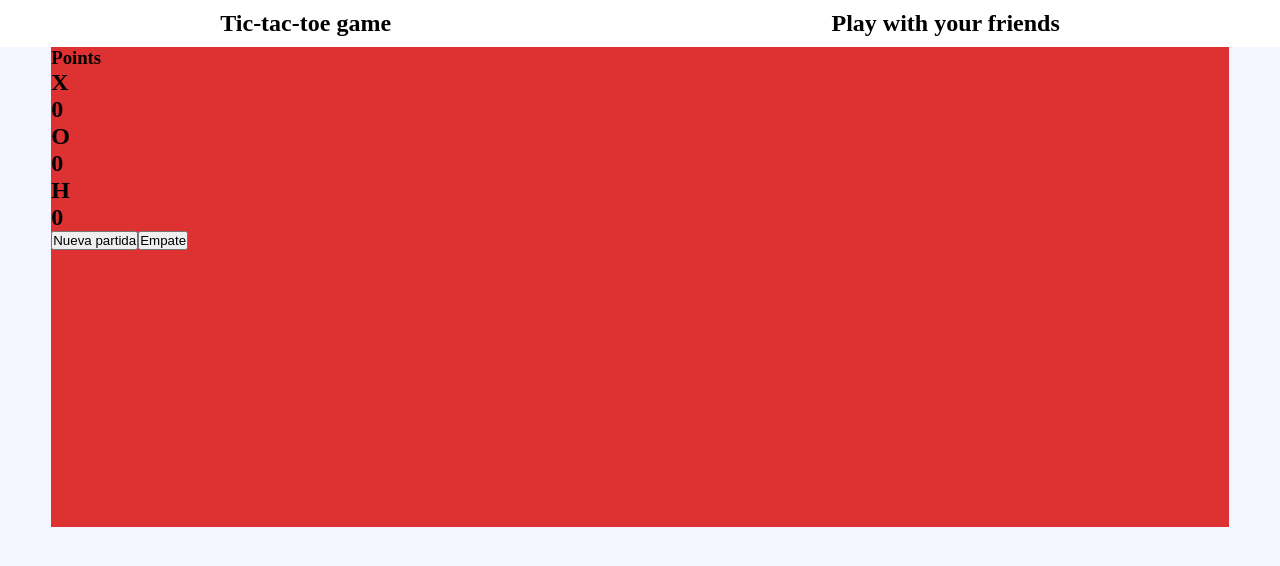
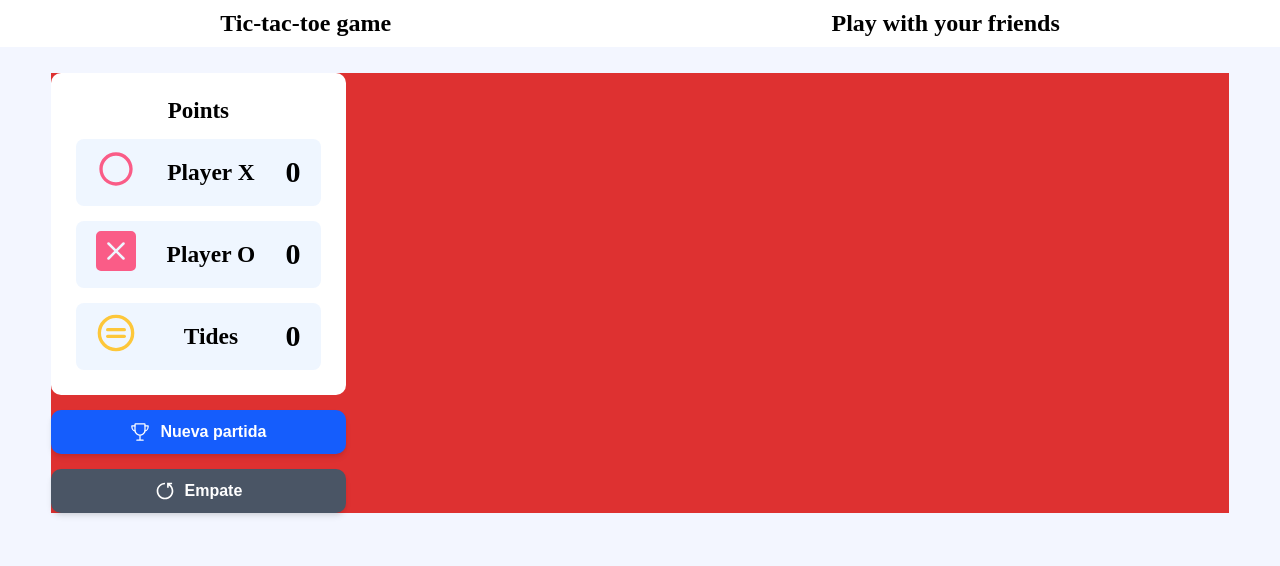
Before and after one commit to aenami/tic-tac-toe-app, a React app: page / in a window 1280 px wide. Shown: the top 566 px of the page. Built offline with nearby package versions, Linux system fonts and the light colour scheme; the HTML template or start-up script is replaced by a standard one.

Commit message:
Se termina de crear el contenedor que mostrara las estadisticas del juego

```diff
--- a/src/components/ScoreBoard.tsx
+++ b/src/components/ScoreBoard.tsx
@@ -1,15 +1,19 @@
 import React from 'react'
 import ScoreItem from './ScoreItem'
-
+import '../styles/sideBar/scoreBoard.css'
+import { MdOutlineCircle } from "react-icons/md";
+import { LuCircleEqual } from "react-icons/lu";
+import { BsXSquareFill } from "react-icons/bs";
 
 function ScoreBoard() {
   return (
-    <>
-        <h3>Points</h3>
-        <ScoreItem Icon={'X'} text={'Player X'}/>
-        <ScoreItem Icon={'O'} text={'Player O'}/>
-        <ScoreItem Icon={'H'} text={'Tides'}/>
-    </>
+    <div className='ScoreContainer'>
+        <h2 className='ScoreTitle'>Points</h2>
+        <ScoreItem Icon={ <MdOutlineCircle size={40} color='#fa5c87'/> } Text={'Player X'}/>
+        <ScoreItem Icon={ <BsXSquareFill size={40} color='#fa5c87'/> } Text={'Player O'}/>
+        <ScoreItem Icon={ <LuCircleEqual size={40} color='#fdc73a'/> } Text={'Tides'}/>
+    </div>
+
   )
 }
 
--- a/src/components/SideInfo.tsx
+++ b/src/components/SideInfo.tsx
@@ -1,21 +1,22 @@
 import React from 'react'
 import ScoreBoard from './ScoreBoard'
+import '../styles/sideBar/sideInfo.css'
+import { RiResetLeftLine } from "react-icons/ri";
+import { IoTrophyOutline } from "react-icons/io5";
 
 function SideInfo() {
   return (
-    <aside>
+    <aside className='SideContainer'>
         { /* Contenedor para los puntajes */ }
-        <div>
-            <ScoreBoard/>
-        </div>
+        <ScoreBoard/>
 
         { /* Botones para implementar funcionalidades  */}
-        <button>
-            Nueva partida
+        <button className='btn'>
+          <IoTrophyOutline size={20} /> Nueva partida
         </button>
 
-        <button>
-            Empate
+        <button className='btn'>
+          <RiResetLeftLine size={20}/> Empate
         </button>
     </aside>
   )
--- a/src/styles/sideBar/ScoreItems.css
+++ b/src/styles/sideBar/ScoreItems.css
@@ -3,5 +3,10 @@
     flex-direction: row;
     justify-content: space-between;
     align-items: center;
-    padding: 10px;
+    padding: 10px 20px;
+    gap: 10px;
+    background-color: #eff6ff;
+    border-radius: 8px;
+    width: 100%;
+    font-size: 20px;
 }
--- /dev/null
+++ b/src/styles/sideBar/scoreBoard.css
@@ -0,0 +1,14 @@
+.ScoreContainer {
+    display: flex;
+    flex-direction: column;
+    justify-content: center;
+    align-items: center;
+    gap: 15px;
+    padding: 25px;
+    background-color: white;
+    border-radius: 10px;
+}
+
+.ScoreTitle {
+    font-size: 23px;
+}
--- a/src/styles/sideBar/sideInfo.css
+++ b/src/styles/sideBar/sideInfo.css
@@ -0,0 +1,52 @@
+.SideContainer {
+    display: flex;
+    flex-direction: column;
+    gap: 15px;
+    width: 25%;
+}
+
+.btn {
+    display: flex;
+    justify-content: center;
+    align-items: center;
+    padding: 12px 24px;
+    font-size: 16px;
+    font-weight: 550;
+    color: white;
+
+    border: none;
+    border-radius: 10px;
+    cursor: pointer;
+    gap: 10px;
+
+    /* Transiciones suaves */
+    transition: all 0.3s ease;
+    box-shadow: 0 4px 6px -1px rgba(0, 0, 0, 0.1), 0 2px 4px -1px rgba(0, 0, 0, 0.06);
+
+    /* Para que el texto no se seleccione al hacer click rápido */
+    user-select: none;
+    outline: none;
+}
+
+.SideContainer button:nth-of-type(1){
+    background-color: #155dfc;
+}
+
+.SideContainer button:nth-of-type(1):hover{
+    background-color: #1341a5;
+}
+
+.SideContainer button:nth-of-type(2){
+    background-color: #4a5565;
+}
+
+.SideContainer button:nth-of-type(2):hover{
+    background-color: #353c47;
+}
+
+
+.btn:hover {
+    /* Trasladamos un poco el btn hacia arriba para una transicion*/
+    transform: translateY(-4px);
+    box-shadow: 0 10px 15px -3px rgba(0, 0, 0, 0.1);
+}
--- a/src/styles/workspace.css
+++ b/src/styles/workspace.css
@@ -2,5 +2,5 @@
     display: flex;
     background-color: rgb(222, 49, 49);
     width: 92vw;
-    height: 60vh;
+    margin-top: 2%;
 }
```
Also changed, not shown: src/components/ScoreItem.tsx (+5 -4 lines).
